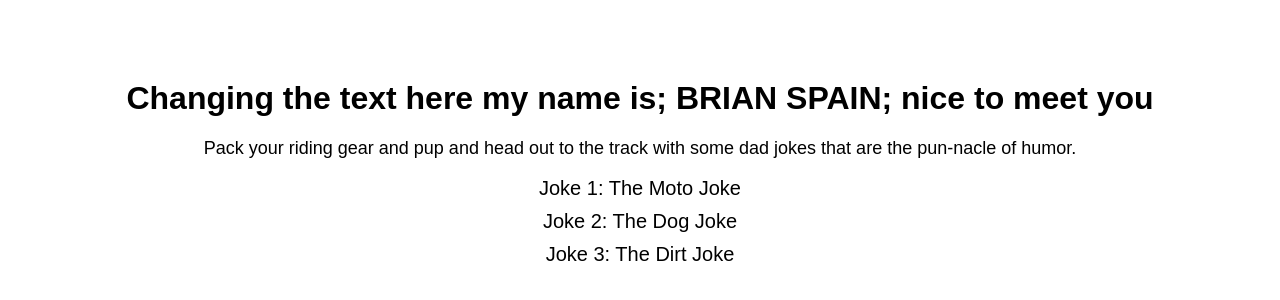
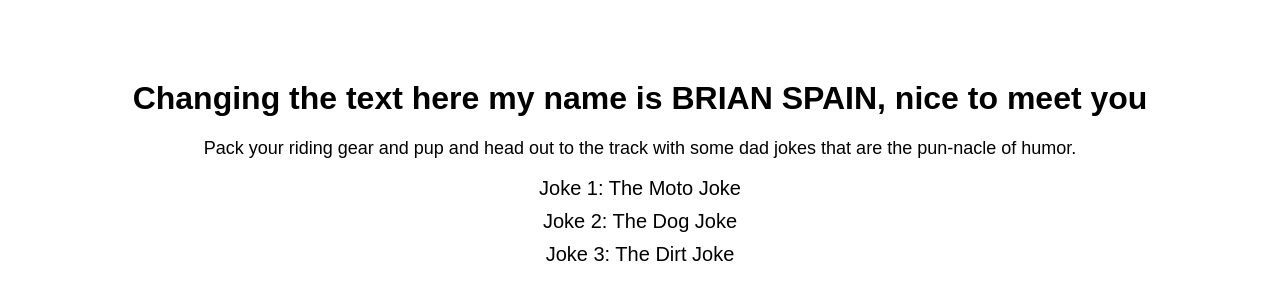
Before and after one commit to TheAltercation/final-website, a plain HTML site: page index.html in a window 1280 px wide. Shown: the part 230-530 px from the top of the page. Drawn offline with Linux system fonts and the light colour scheme.

Commit message:
Update to Index

```diff
--- a/index.html
+++ b/index.html
@@ -49,7 +49,7 @@
 </head>
 <body>
     <div class="container">
-        <h1>Changing the text here my name is; BRIAN SPAIN; nice to meet you</h1>
+        <h1>Changing the text here my name is BRIAN SPAIN, nice to meet you</h1>
         <p>Pack your riding gear and pup and head out to the track with some dad jokes that are the pun-nacle of humor.</p>
         <ul>
             <li><a href="joke1.html">Joke 1: The Moto Joke</a></li>
```
